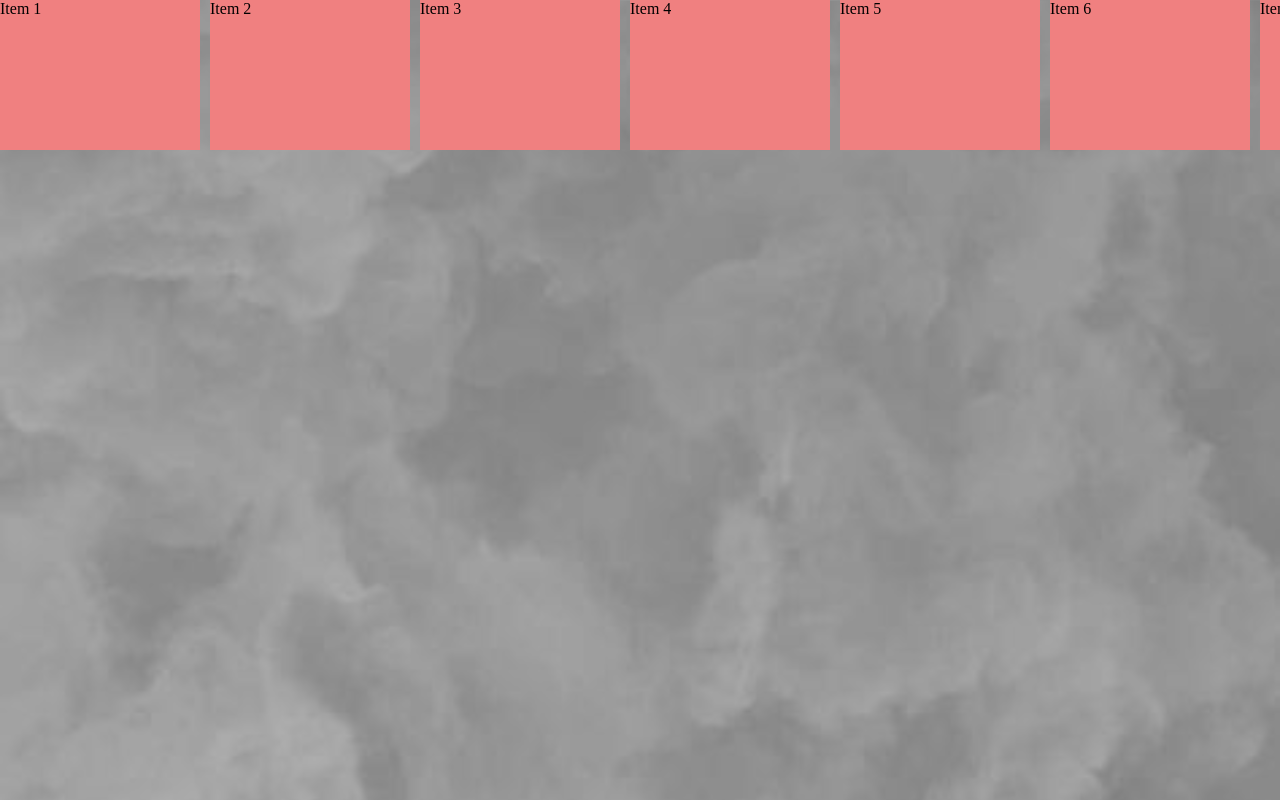
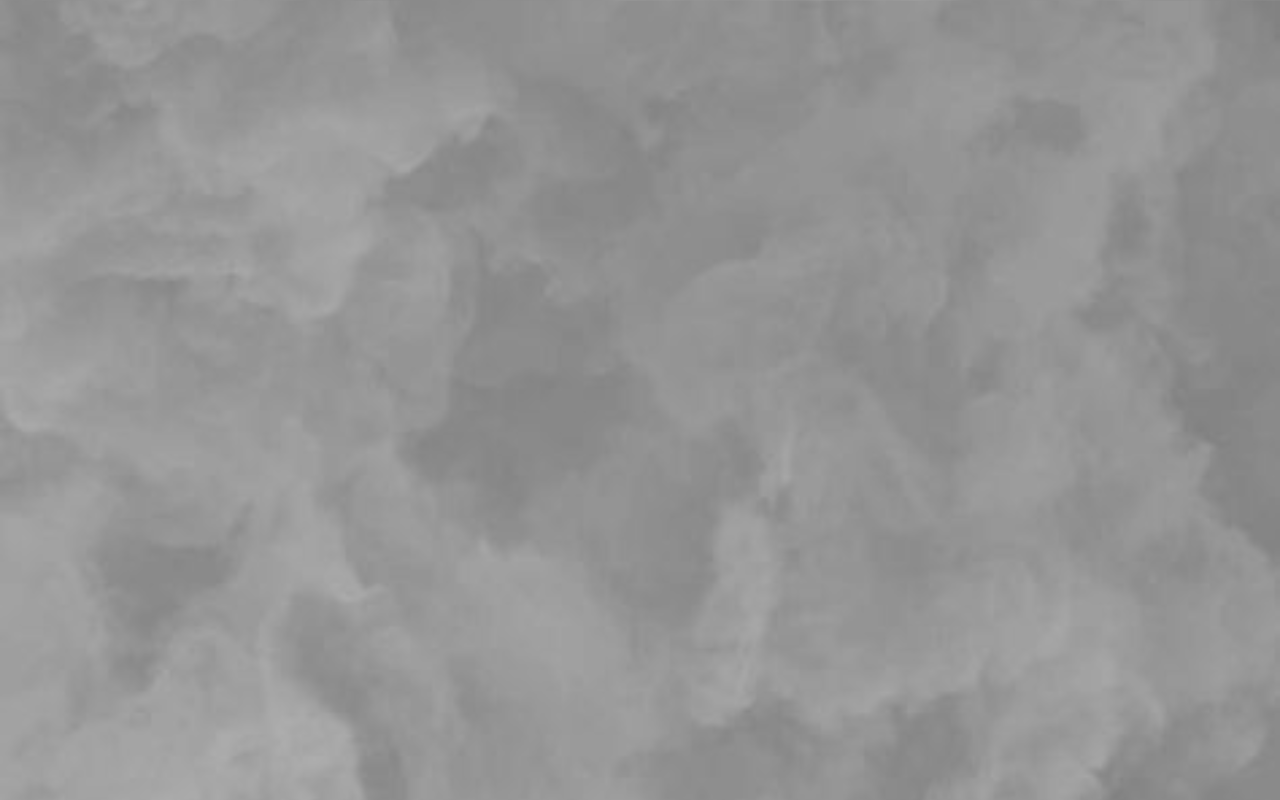
Before and after one commit to Nikita482/clothing-store, a React (Vite) app: page /clothing-store/Product in a window 1280 px wide. Shown: the top 800 px of the page. Built offline with nearby package versions, Linux system fonts and the light colour scheme.

Commit message:
fixed main man

```diff
--- a/src/Full/Layout/Layout.jsx
+++ b/src/Full/Layout/Layout.jsx
@@ -3,14 +3,19 @@ import styles from "./Layout.module.css"
 import { useState } from "react"
 
 import MainMan from "./mainMan/mainMan"
+// import MainWom from "./mainWom/mainWom"
 
 export default function Layout(){
 
     const[window, setWindow] = useState(true)
     const menu = () =>{
         setWindow(!window)
+    }
 
-    }
+
+
+
+
 
     // 1 window закрыаетс при нажатии на любую из кнопак
 
@@ -61,9 +66,8 @@ export default function Layout(){
                 </div>
             </div>
 
-            {/* <div className={styles.mainMan}> */}
-                <MainMan/>
-            {/* </div> */}
+            <MainMan/>
+            {/* <MainWom /> */}
         </>
     )
 }
--- a/src/Full/Layout/mainMan/mainMan.jsx
+++ b/src/Full/Layout/mainMan/mainMan.jsx
@@ -8,36 +8,23 @@ export default function MainMan(){
         <>
             <div className={styles.wrapper}>
                 <div className={styles.fotoTop}>
-                    <Link to="/Product" className={styles.chapter1}>
-
-                    </Link>
-
-                    <Link to="/Product" className={styles.chapter2}>
-
-                    </Link>
+                    <Link to="/Product" className={styles.chapter1}><span className={styles.text}>Футболки</span></Link>
+                    <Link to="/Product" className={styles.chapter2}><span className={styles.text}>Худи</span></Link>
                 </div>
 
                 <div className={styles.fotoBottom}>
-                    <Link to="/Product" className={styles.chapter3}>
-
-                    </Link>
-
-                    <Link to="/Product" className={styles.chapter4}>
-
-                    </Link>
-
-                    <Link to="/Product" className={styles.chapter5}>
-
-                    </Link>
+                    <Link to="/Product" className={styles.chapter3}><span className={styles.text1}>Джинсы</span></Link>
+                    <Link to="/Product" className={styles.chapter4}><span className={styles.text2}>Куртки</span></Link>
+                    <Link to="/Product" className={styles.chapter5}><span className={styles.text3}>Аксессуары</span></Link>
                 </div>
             </div>
 
             <div className={styles.wrapperMobule}>
-                <Link to="/Product" className={styles.MobuleChapter1}></Link>
-                <Link to="/Product" className={styles.MobuleChapter2}></Link>
-                <Link to="/Product" className={styles.MobuleChapter3}></Link>
-                <Link to="/Product" className={styles.MobuleChapter4}></Link>
-                <Link to="/Product" className={styles.MobuleChapter5}></Link>
+                <Link to="/Product" className={styles.MobuleChapter1}><span className={styles.textMobule}>Футболки</span></Link>
+                <Link to="/Product" className={styles.MobuleChapter2}><span className={styles.textMobule}>Худи</span></Link>
+                <Link to="/Product" className={styles.MobuleChapter3}><span className={styles.textMobule}>Джинсы</span></Link>
+                <Link to="/Product" className={styles.MobuleChapter4}><span className={styles.textMobule}>Куртки</span></Link>
+                <Link to="/Product" className={styles.MobuleChapter5}><span className={styles.textMobule}>Аксессуары</span></Link>
             </div>
         </>
     )
--- a/src/Full/Layout/mainMan/mainMan.module.css
+++ b/src/Full/Layout/mainMan/mainMan.module.css
@@ -33,9 +33,18 @@
 .chapter1, .chapter2, .chapter3, .chapter4, .chapter5{
     background-size: cover;
     border: 3px solid transparent;
+    text-decoration: none;
+    position: relative;
+}
+.text, .text1, .text2, .text3{
+    position: absolute;
+    right: 20px;
+    bottom: 20px;
+    font-size: 25px;
+    color: white;
 }
 .chapter1{
-    background-image: url("/src/assets/mainMan/ t-shirt .jpg");
+    background-image: url("/src/assets/mainMan/t-shirt.jpg");
     border-top-left-radius: 30px;
 }
 .chapter2{
@@ -66,7 +75,7 @@
     width: 90%;
     height: auto;
     margin: 180px auto 0 auto;
-    display: flex;
+    display: none;
     overflow-x: auto; /* Добавляем горизонтальный скролл */
     -webkit-overflow-scrolling: touch; /* Плавный скроллинг на iOS */
     scroll-snap-type: x mandatory; /* Активируем скролл-снэпинг (опционально) */
@@ -80,11 +89,17 @@
     background-size: cover;
     scroll-snap-align: start; /* Позиционирование при скроллинге (опционально) */
     border-radius: 30px;
+    position: relative;
 }
-
-
+.textMobule{
+    position: absolute;
+    right: 20px;
+    bottom: 20px;
+    font-size: 25px;
+    color: white;
+}
 .MobuleChapter1{
-    background-image: url("/src/assets/mainMan/ t-shirt .jpg");
+    background-image: url("/src/assets/mainMan/t-shirt.jpg");
 }
 .MobuleChapter2{
     background-image: url("/src/assets/mainMan/hoodie.jpg");
@@ -116,6 +131,11 @@
     .chapter1, .chapter2{
         width: 47%;
     }
+    .text1, .text2, .text3{
+        position: absolute;
+        right: 0px;
+        bottom: 0px;
+    }
 }
 
 
@@ -123,7 +143,14 @@
     .wrapper{
         display: none;
     }
-
+    .wrapperMobule{
+        display: flex;
+    }
+    .textMobule{
+        right: 15px;
+        bottom: 15px;
+        font-size: 20px;
+    }
 }
 
 
--- a/src/Full/product/product.jsx
+++ b/src/Full/product/product.jsx
@@ -1,32 +1,24 @@
-import React from 'react';
-import styles from './product.module.css';
+import React, { useState, useEffect } from 'react';
+import styles from './product.module.css'; // Подключаем стили
 
-const HorizontalScroll = () => {
+const ScrollTracker = () => {
+  useEffect(() => {
+    const handleScroll = () => {
+      console.log(`Прокрутка: ${window.scrollY}px`); // Выводим позицию прокрутки в консоль
+    };
+
+    window.addEventListener('scroll', handleScroll); // Добавляем обработчик события прокрутки
+
+    return () => {
+      window.removeEventListener('scroll', handleScroll); // Удаляем обработчик при размонтировании
+    };
+  }, []);
+
   return (
-    <div className={styles.horizontalScroll}>
-      <div className={styles.item}>Item 1</div>
-      <div className={styles.item}>Item 2</div>
-      <div className={styles.item}>Item 3</div>
-      <div className={styles.item}>Item 4</div>
-      <div className={styles.item}>Item 5</div>
-      <div className={styles.item}>Item 6</div>
-      <div className={styles.item}>Item 7</div>
-      <div className={styles.item}>Item 8</div>
-      <div className={styles.item}>Item 9</div>
-      <div className={styles.item}>Item 10</div>
-      <div className={styles.item}>Item 11</div>
-      <div className={styles.item}>Item 12</div>
-      <div className={styles.item}>Item 13</div>
-      <div className={styles.item}>Item 14</div>
-      <div className={styles.item}>Item 15</div>
-      <div className={styles.item}>Item 16</div>
-      <div className={styles.item}>Item 17</div>
-      <div className={styles.item}>Item 18</div>
-      <div className={styles.item}>Item 19</div>
-      <div className={styles.item}>Item 20</div>
-      {/* Добавьте больше элементов по необходимости */}
+    <div className={styles.scrollTracker}>
+      {/* Элемент для применения стилей */}
     </div>
   );
 };
 
-export default HorizontalScroll;
+export default ScrollTracker;
--- a/src/Full/product/product.module.css
+++ b/src/Full/product/product.module.css
@@ -1,15 +1,11 @@
-.horizontalScroll {
-    display: flex;                /* Элементы выстраиваются в ряд */
-    overflow-x: auto;             /* Добавляем горизонтальный скролл */
-    -webkit-overflow-scrolling: touch; /* Плавный скроллинг на iOS */
-    scroll-snap-type: x mandatory; /* Активируем скролл-снэпинг (опционально) */
+.scrollTracker {
+    position: fixed;
+    top: 10px;
+    right: 10px;
+    background-color: rgba(0, 0, 0, 0.7);
+    color: white;
+    padding: 10px;
+    border-radius: 5px;
+    font-size: 14px;
+    visibility: hidden; /* Не показываем текст на странице */
   }
-
-  .item {
-    flex: 0 0 auto;               /* Отключаем автоматическое сжатие */
-    width: 200px;                 /* Устанавливаем ширину элементов */
-    height: 150px;                /* Высота элементов */
-    margin-right: 10px;           /* Расстояние между элементами */
-    background-color: lightcoral; /* Цвет для примера */
-    scroll-snap-align: start;     /* Позиционирование при скроллинге (опционально) */
-  }
```
Also changed, not shown: src/assets/mainMan/ t-shirt .jpg (deleted), src/assets/mainMan/t-shirt.jpg (added).
